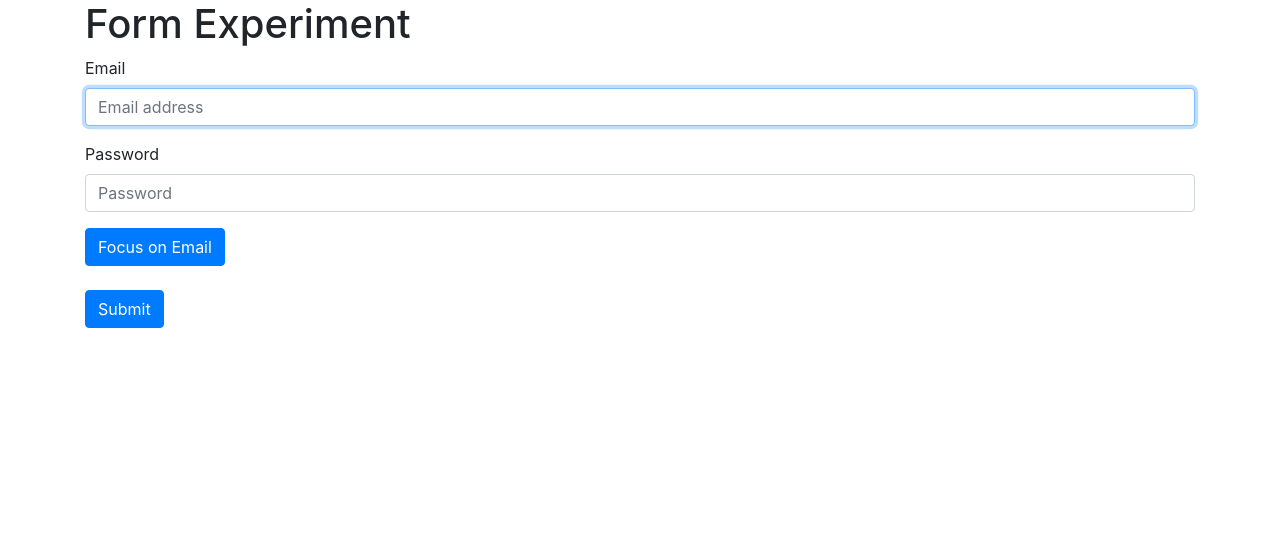
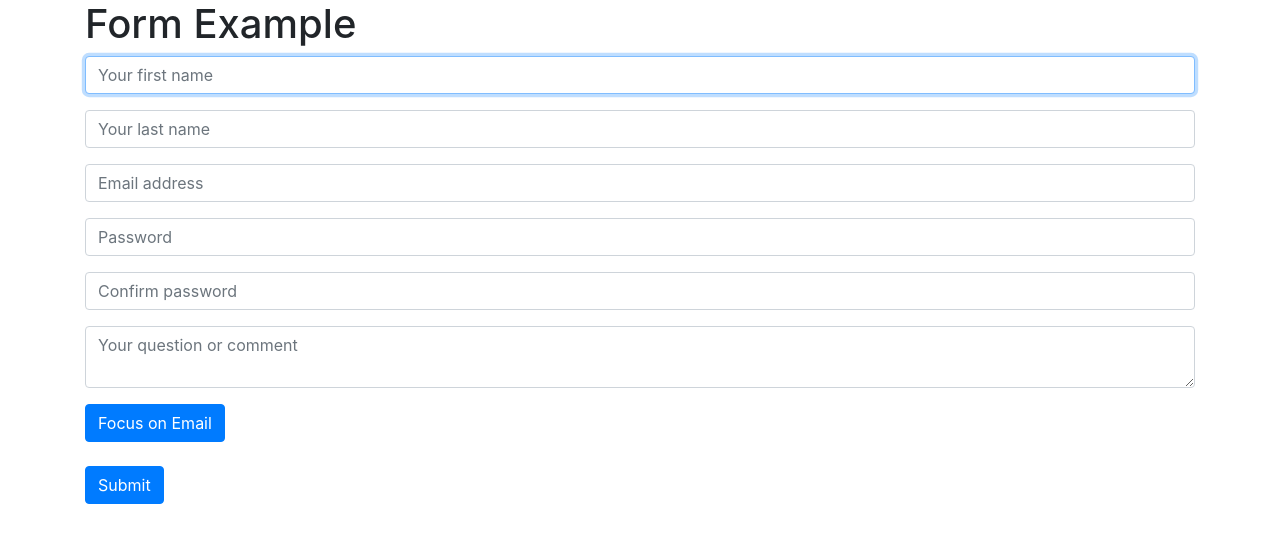
Before and after one commit to nstuyvesant/vue3-form-components, a Vue app: page / in a window 1280 px wide. Shown: the top 542 px of the page. Built offline with nearby package versions, Linux system fonts and the light colour scheme.

Commit message:
chore(FormInput): add textarea support

```diff
--- a/src/App.vue
+++ b/src/App.vue
@@ -1,10 +1,14 @@
 <template lang="pug">
 #app
   .container
-    h1 Form Experiment
+    h1 Form Example
     FormGroup(@submit='onSubmit')
-      FormInput(id='email', type='email', ref='emailRef', autofocus=true, v-model.trim='form.email', :validators='[required()]', label='Email', placeholder='Email address', sr-only=false, autocomplete='email', :maxlength='80')
-      FormInput(id='password', type='password', ref='passwordRef', v-model.trim='form.password', :validators='[required()]', label='Password', placeholder='Password', sr-only=false, autocomplete='current-password', :maxlength='18')
+      FormInput(id='firstName', type='text', ref='firstNameRef', autofocus=true, v-model.trim='form.firstName', :validators='[required()]', label='First Name', sr-only=true, placeholder='Your first name', autocomplete='given-name', :maxlength='80')
+      FormInput(id='lastName', type='text', ref='lastNameRef', v-model.trim='form.lastName', :validators='[required()]', label='Last Name', sr-only=true, placeholder='Your last name', autocomplete='family-name', :maxlength='80')
+      FormInput(id='email', type='email', ref='emailRef', v-model.trim='form.email', :validators='[required()]', label='Email', sr-only=true, placeholder='Email address',  autocomplete='email', :maxlength='80')
+      FormInput(id='password', type='password', ref='passwordRef', v-model.trim='form.password', :validators='[required()]', label='Password', sr-only=true, placeholder='Password', autocomplete='current-password', :maxlength='18')
+      FormInput(id='passwordConfirmation', type='password', ref='passwordConfirmationRef', v-model.trim='form.passwordConfirmation', :validators='[required(), sameAs(form.password)]', label='Confirm Password', sr-only=true, placeholder='Confirm password', autocomplete='confirm-password', :maxlength='18')
+      FormInput(id='question', type='textarea', ref='questionRef', v-model.trim='form.question', :validators='[required()]', label='Your question or comment', sr-only=true, placeholder='Your question or comment', :maxlength='512')
       button.btn.btn-primary(type='button', @click='emailFocus') Focus on Email
       br
       br
@@ -15,7 +19,7 @@
 import { defineComponent, reactive, ref } from "vue"
 import FormGroup from "@/components/FormGroup"
 import FormInput from "@/components/FormInput.vue"
-import { required, FormInputContext } from "@/use/form-input-validation"
+import { required, sameAs, FormInputContext } from "@/use/form-input-validation"
 
 export default defineComponent({
   name: "App",
@@ -25,8 +29,12 @@ export default defineComponent({
   },
   setup() {
     const form = reactive({
+      firstName: "",
+      lastName: "",
       email: "",
       password: "",
+      passwordConfirmation: "",
+      question: "",
     })
 
     // Local submit handler (only fires if FormInputs in FormGroup are all valid)
@@ -40,7 +48,7 @@ export default defineComponent({
       emailRef.value?.focus()
     }
 
-    return { required, onSubmit, form, emailRef, emailFocus }
+    return { required, sameAs, onSubmit, form, emailRef, emailFocus }
   },
 })
 </script>
--- a/src/components/FormInput.vue
+++ b/src/components/FormInput.vue
@@ -1,13 +1,15 @@
 <template lang="pug">
 .form-group
   label(:for='id', :class='srOnly ? "sr-only" : ""') {{ label }}
-  input.form-control(:id='id', ref='formInputRef', :type='type', :class='validityClass', v-model='input', :maxlength='maxlength', :placeholder='placeholder', :autocomplete='autocomplete', :aria-describedby='`${id}Feedback`')
+  input.form-control(v-if='type!="textarea"', :id='id', ref='formInputRef', :type='type', :class='validityClass', v-model='input', :maxlength='maxlength', :placeholder='placeholder', :autocomplete='autocomplete', :aria-describedby='`${id}Feedback`')
+  textarea.form-control(v-if='type=="textarea"', :id='id', ref='formInputRef', :class='validityClass', v-model='input', :maxlength='maxlength', :placeholder='placeholder', :aria-describedby='`${id}Feedback`')
   .invalid-feedback(:id='`${id}Feedback`')
     template(v-for='error in errors')
       template(v-if='error')
         |{{ error }}
         br
 </template>
+
 <script lang="ts">
 // Adapted from Anthony Gore's article https://vuejsdevelopers.com/2020/03/31/vue-js-form-composition-api/
 import { defineComponent, ref, onMounted } from "vue"
@@ -86,7 +88,7 @@ export default defineComponent({
     return {
       input,
       errors, // errors array
-      validityClass, // Tri-state: valid, invalid, not validated
+      validityClass, // tri-state: valid, invalid, not validated
       formInputRef, // required for focus()
       focus, // allow parent to reach the inner input and make it the focus
       valid, // expose for use by FormGroup
--- a/src/use/form-input-validation.ts
+++ b/src/use/form-input-validation.ts
@@ -61,6 +61,7 @@ const required = (): ValidatorFunction => {
 }
 
 const sameAs = (val: string): ValidatorFunction => {
+  console.log(val)
   return (input: string) => (input !== val ? "Passwords do not match." : null)
 }
 
```
